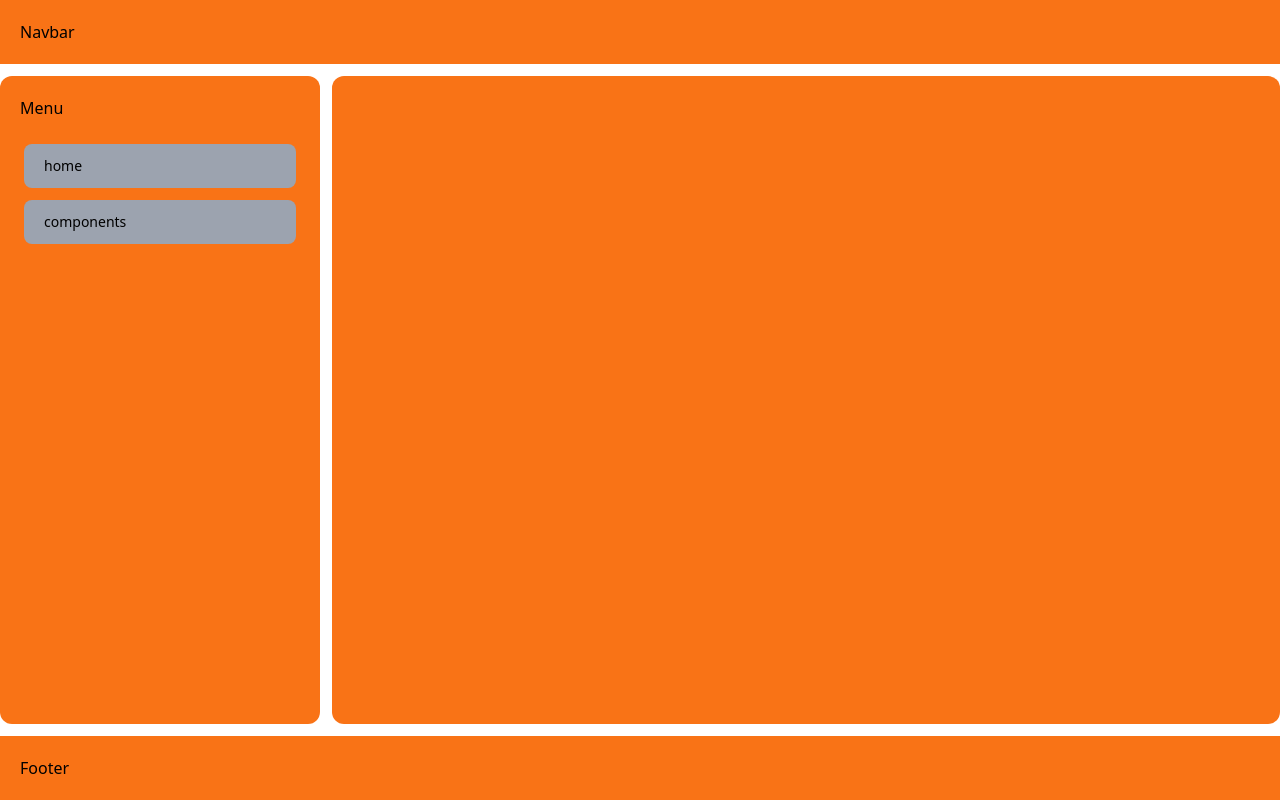
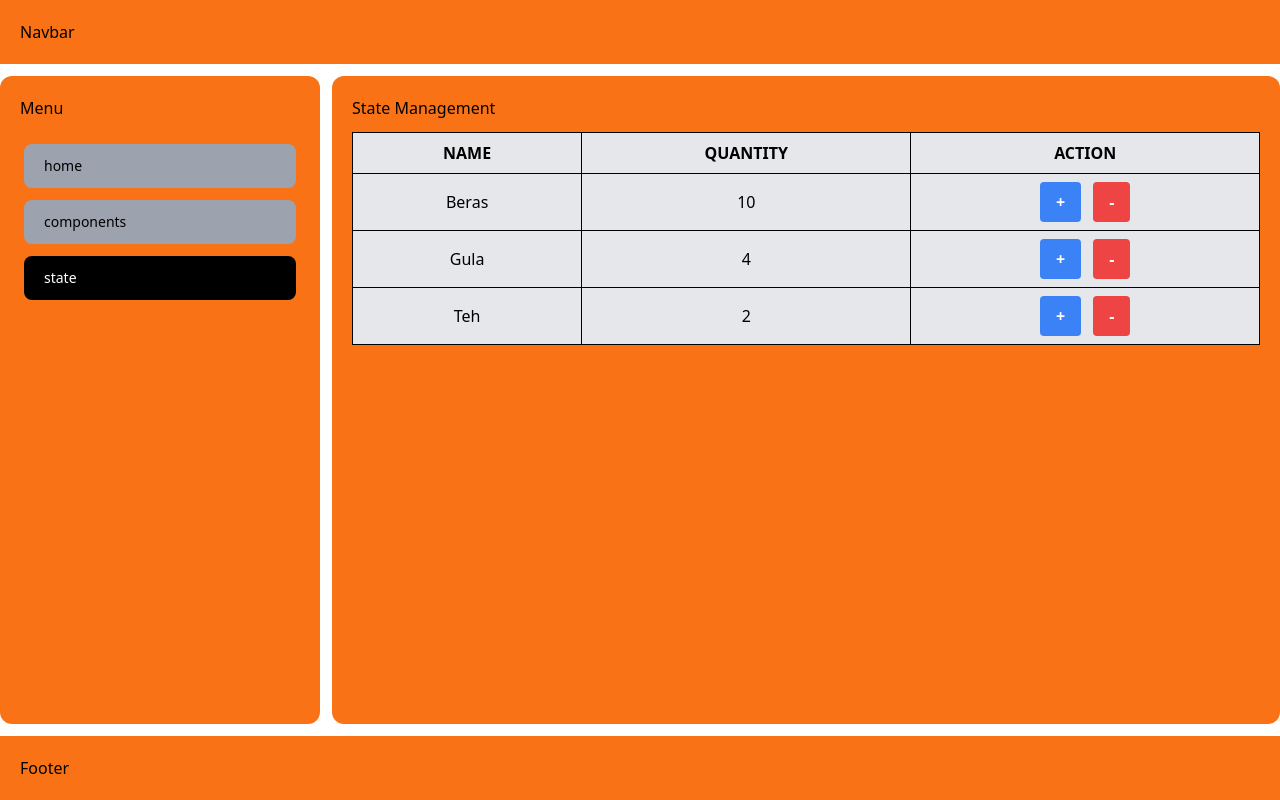
Before and after one commit to fats4/Vue-Template-Fatu, a Vue app: page /state in a window 1280 px wide. Built offline with nearby package versions, Linux system fonts and the light colour scheme.

Commit message:
QUIZ 5 W/ PINIA

```diff
--- /dev/null
+++ b/src/components/Rendering/StateManagement.vue
@@ -0,0 +1,30 @@
+<script setup>
+import { useCounterStore } from '../../stores/counter';
+
+const store = useCounterStore();
+
+</script>
+
+<template>
+    <div>
+        <table class="w-full border border-black">
+            <thead>
+                <tr>
+                    <th class="bg-gray-200 px-4 py-2 border border-black">NAME</th>
+                    <th class="bg-gray-200 px-4 py-2 border border-black">QUANTITY</th>
+                    <th class="bg-gray-200 px-4 py-2 border border-black">ACTION</th>
+                </tr>
+            </thead>
+            <tbody>
+                <tr v-for="(item, index) in store.items" :key="index">
+                    <td class="bg-gray-200 px-4 py-2 text-center border border-black">{{ item.name }}</td>
+                    <td class="bg-gray-200 px-4 py-2 text-center border border-black">{{ item.quantity }}</td>
+                    <td class="bg-gray-200 px-4 py-2 text-center border border-black space-x-3">
+                        <button @click="store.increment(index)" class="custom-button bg-blue-500 hover:bg-blue-700 text-white font-bold py-2 px-4 rounded">+</button>
+                        <button @click="store.decrement(index)" class="custom-button bg-red-500 hover:bg-red-700 text-white font-bold py-2 px-4 rounded">-</button>
+                    </td>
+                </tr>
+            </tbody>
+        </table>
+    </div>
+</template>
--- a/src/components/Section/SectionSidebar.vue
+++ b/src/components/Section/SectionSidebar.vue
@@ -8,6 +8,7 @@
     <div class="flex flex-col py-6 px-1 gap-3">
       <SidebarLink to="/" name="home"/>
       <SidebarLink to="/components" name="components"/>
+      <SidebarLink to="/state" name="state"/>
     </div>
   </div>
 </template>
--- a/src/router/index.js
+++ b/src/router/index.js
@@ -13,6 +13,11 @@ const router = createRouter({
       path: '/components',
       name: 'components',
       component: () => import('../views/VueComponents.vue')
+    },
+    {
+      path: '/state',
+      name: 'state',
+      component: () => import('../views/StateView.vue')
     }
   ]
 
--- a/src/stores/counter.js
+++ b/src/stores/counter.js
@@ -1,12 +1,23 @@
-import { ref, computed } from 'vue'
 import { defineStore } from 'pinia'
+import { ref } from 'vue'
 
 export const useCounterStore = defineStore('counter', () => {
-  const count = ref(0)
-  const doubleCount = computed(() => count.value * 2)
-  function increment() {
-    count.value++
+
+  const items = ref([
+    { name: 'Beras', quantity: 10 },
+    { name: 'Gula', quantity: 4 },
+    { name: 'Teh', quantity: 2 }
+  ]);
+
+  const increment = (index) => {
+    items.value[index].quantity++;
   }
 
-  return { count, doubleCount, increment }
+  const decrement = (index) => {
+    if (items.value[index].quantity > 0) {
+      items.value[index].quantity--;
+    }
+  }
+
+  return { items, increment, decrement }
 })
--- /dev/null
+++ b/src/views/StateView.vue
@@ -0,0 +1,10 @@
+<script setup>
+    import StateManagement from '../components/Rendering/StateManagement.vue'
+</script>
+
+<template>
+    <div class="flex flex-col h-full">
+        <p class="mb-3">State Management</p>
+        <StateManagement/>
+    </div>
+</template>
```
